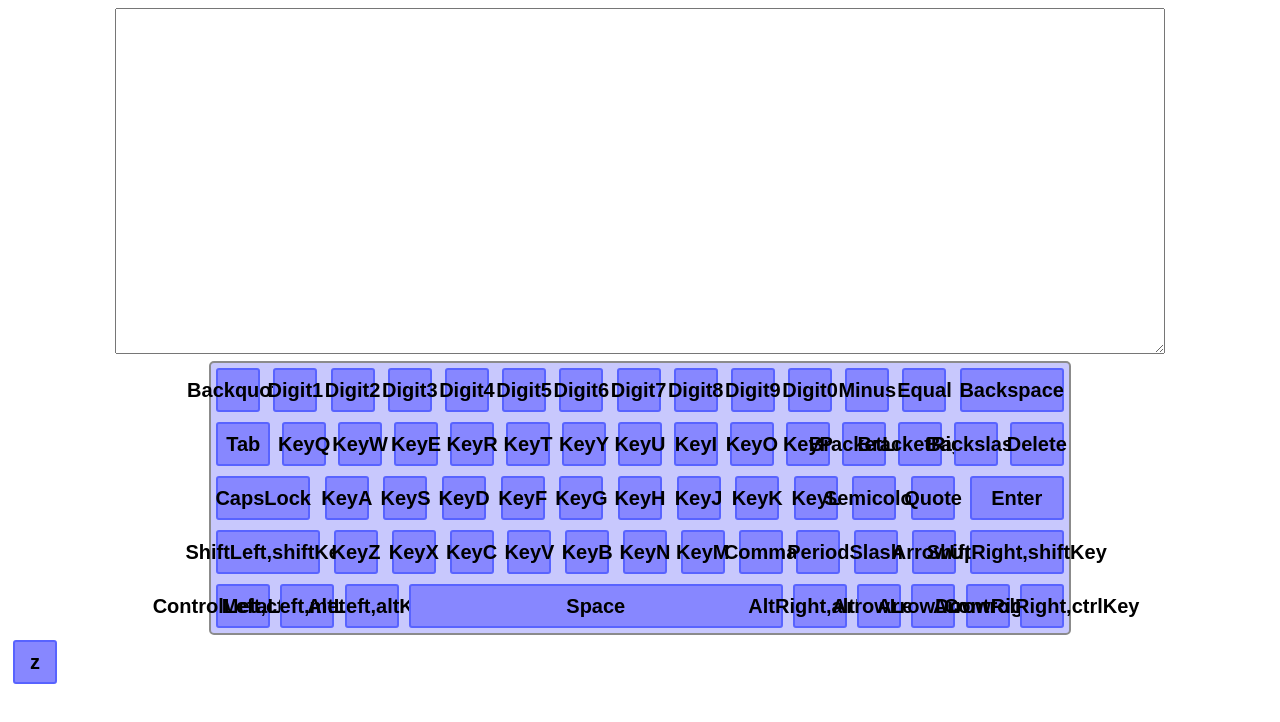
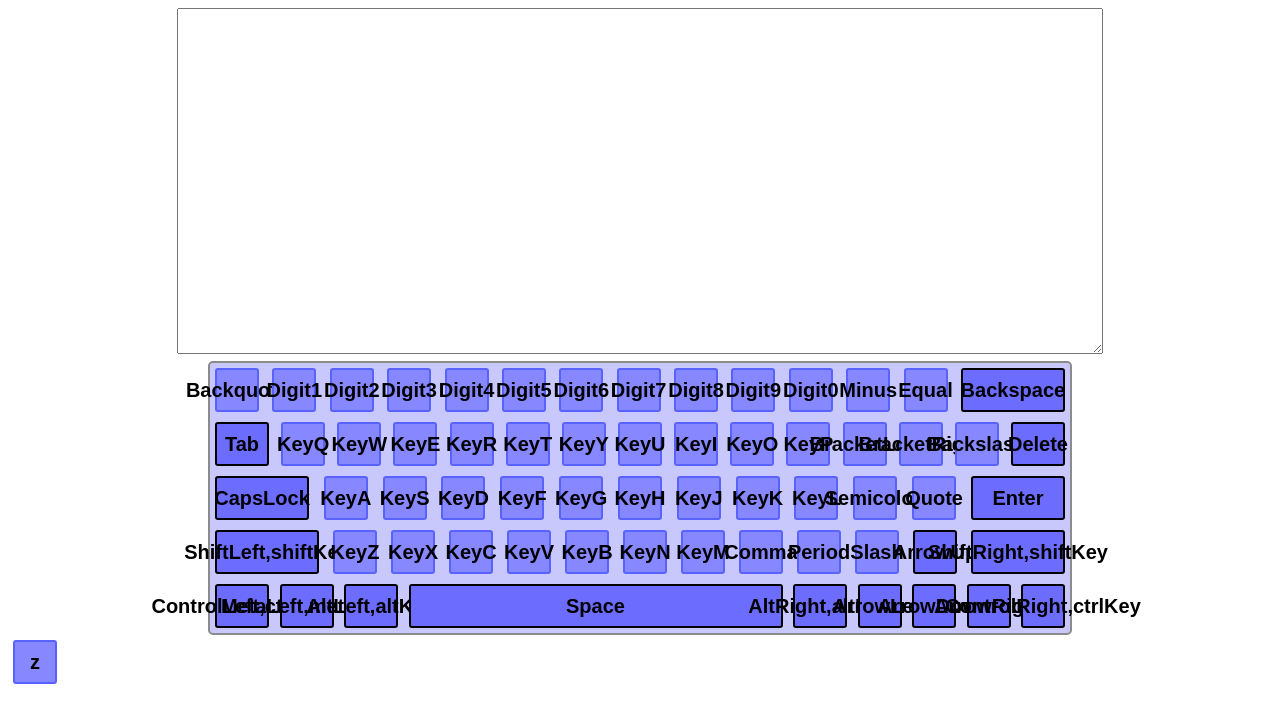
Before and after one commit to theNickola/virtual-keyboard, a website: page virtual-keyboard/index.html in a window 1280 px wide. Drawn offline with Linux system fonts and the light colour scheme.

Commit message:
feat: add view for serviceKeys

```diff
--- a/virtual-keyboard/script.js
+++ b/virtual-keyboard/script.js
@@ -36,6 +36,7 @@ requestKeys.onload = () => {
     for (let j = 0; j < oneRowKeys.length; j += 1) {
       const key = document.createElement('div');
       key.classList.add('keyboard__key');
+      if (oneRowKeys[j].isService) key.classList.add('keyboard__key_type_service');
       switch (oneRowKeys[j].size) {
         case 's': key.classList.add('keyboard__key_size_s'); break;
         case 'm': key.classList.add('keyboard__key_size_m'); break;
--- a/virtual-keyboard/style.css
+++ b/virtual-keyboard/style.css
@@ -6,7 +6,7 @@
 
 .textfield {
   padding: 12px;
-  width: 80vw;
+  width: 900px;
   height: 40vh;
   font-size: 20px;
   font-family: Arial, Helvetica, sans-serif;
@@ -14,7 +14,7 @@
 
 .keyboard {
   margin-top: 7px;
-  width: 67vw;
+  width: 860px;
   display: flex;
   flex-direction: column;
   border: 2px solid #8b8b8b;
@@ -44,7 +44,7 @@
   transition: .3s;
 }
 .keyboard__key_type_service {
-  background: #4545bd;
+  background: #6c6cff;
   border-color: #000000;
 }
 .keyboard__key:hover {
```
